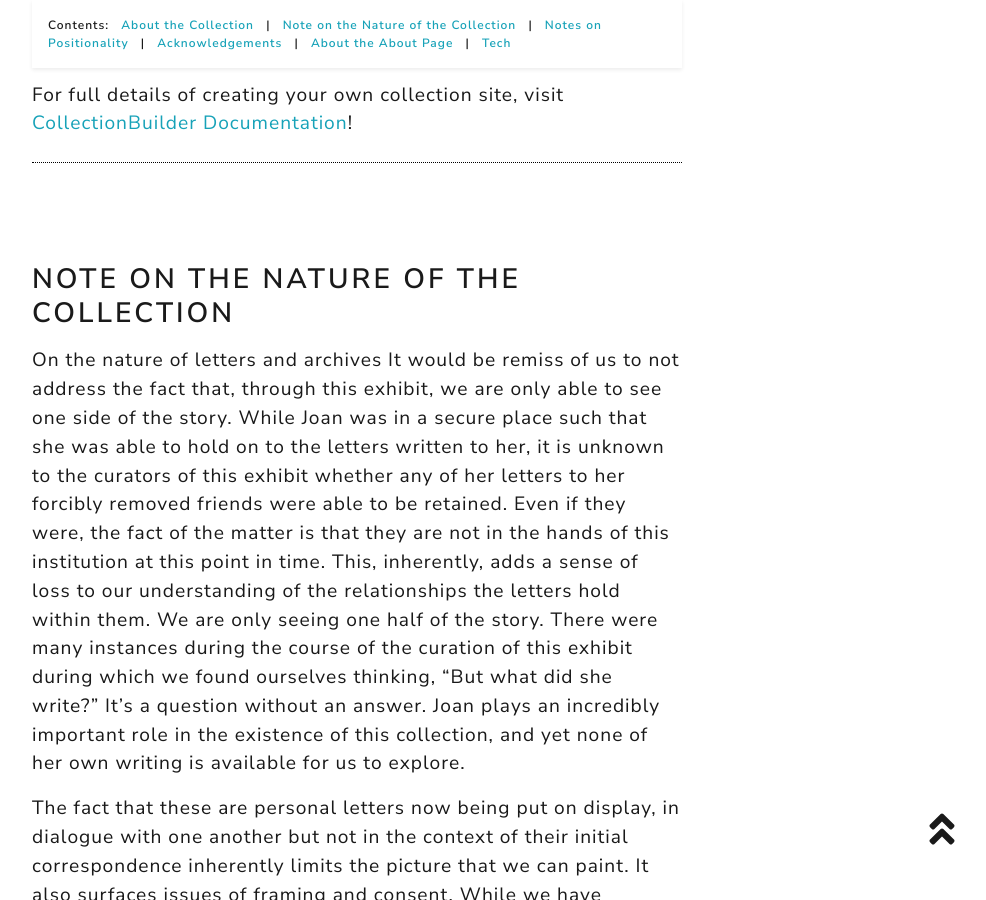
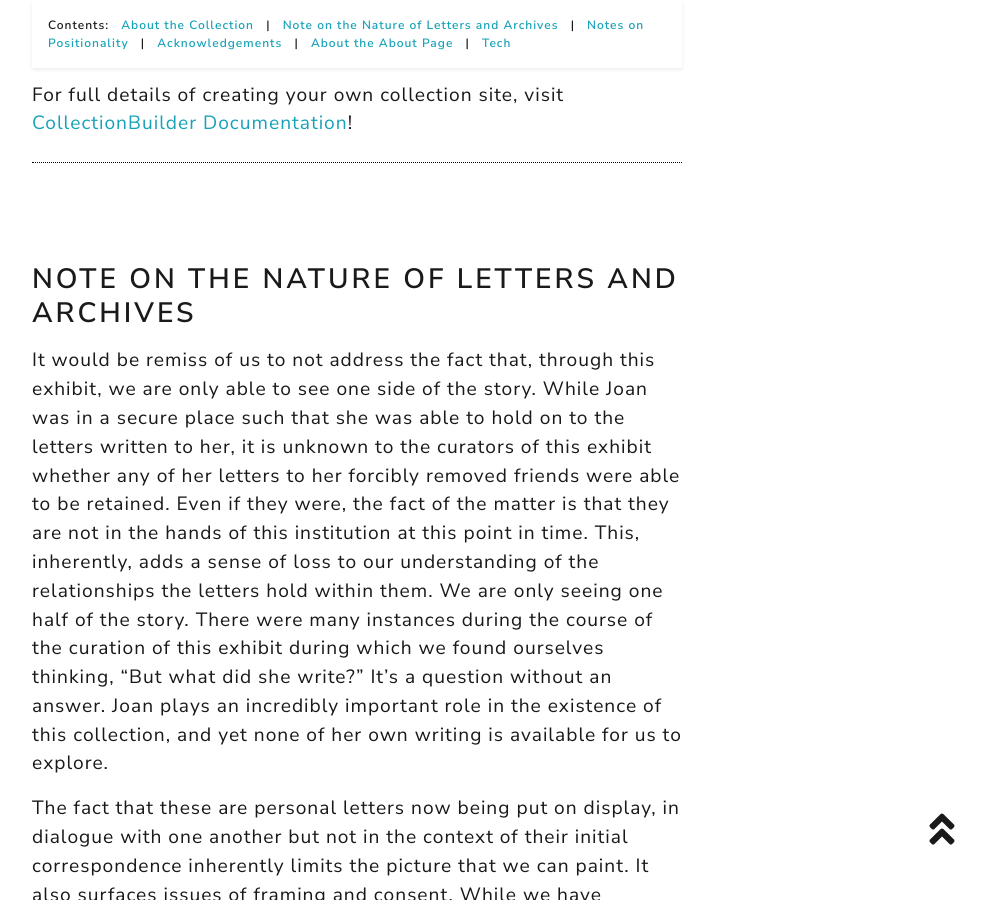
Before and after one commit to ubc-library-rbsc/gillis-2021, a Jekyll site: the page built from pages/about.md, in a window 1280 px wide and 900 px high, scrolled down 902 px. Shown: the whole window, without its empty margins (283-1269 px from the left). Built offline with Jekyll 4.4.1, drawn with Linux system fonts in a browser that asks for light colours; nearby versions of some CDN libraries.

Commit message:
Updating nav-bar

```diff
--- a/pages/about.md
+++ b/pages/about.md
@@ -10,7 +10,7 @@
 
 {% include feature/jumbotron.html objectid="https://raw.githubusercontent.com/ubc-library-rbsc/gillis-2021_draft/main/objects/test-feature-image.jpg" %}
 
-{% include feature/nav-menu.html sections="About the Collection; Note on the Nature of the Collection; Notes on Positionality;Acknowledgements;About the About Page" %}
+{% include feature/nav-menu.html sections="About the Collection; Note on the Nature of Letters and Archives ; Notes on Positionality;Acknowledgements;About the About Page" %}
 
 ## About the Collection
 
@@ -23,9 +23,8 @@
 
 For full details of creating your own collection site, visit [CollectionBuilder Documentation](https://collectionbuilder.github.io/cb-docs/)!
 
-## Note on the Nature of the Collection
+## Note on the Nature of Letters and Archives
 
-On the nature of letters and archives
 It would be remiss of us to not address the fact that, through this exhibit, we are only able to see one side of the story. While Joan was in a secure place such that she was able to hold on to the letters written to her, it is unknown to the curators of this exhibit whether any of her letters to her forcibly removed friends were able to be retained. Even if they were, the fact of the matter is that they are not in the hands of this institution at this point in time. This, inherently, adds a sense of loss to our understanding of the relationships the letters hold within them. We are only seeing one half of the story. There were many instances during the course of the curation of this exhibit during which we found ourselves thinking, “But what did she write?” It’s a question without an answer. Joan plays an incredibly important role in the existence of this collection, and yet none of her own writing is available for us to explore.
 
 The fact that these are personal letters now being put on display, in dialogue with one another but not in the context of their initial correspondence inherently limits the picture that we can paint. It also surfaces issues of framing and consent. While we have received permission from the families of the letter writers to include their writing in our exhibit, there is no way for us to go back in time and inform the writer as they were writing that someday, the words that they wrote would be available for the world to see. We are making public personal thoughts sent in confidence -- or as much confidence one can have while knowing that a censor was always your letter’s first recipient.
```
